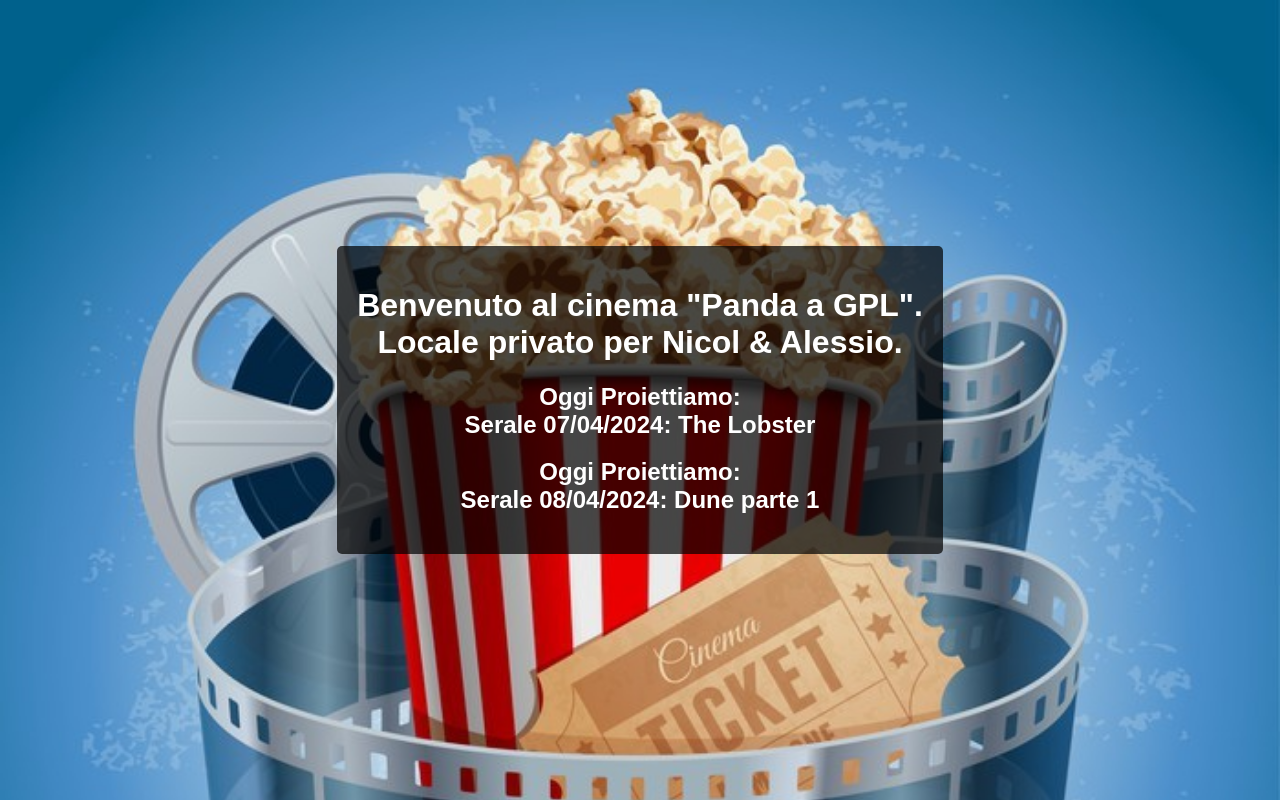
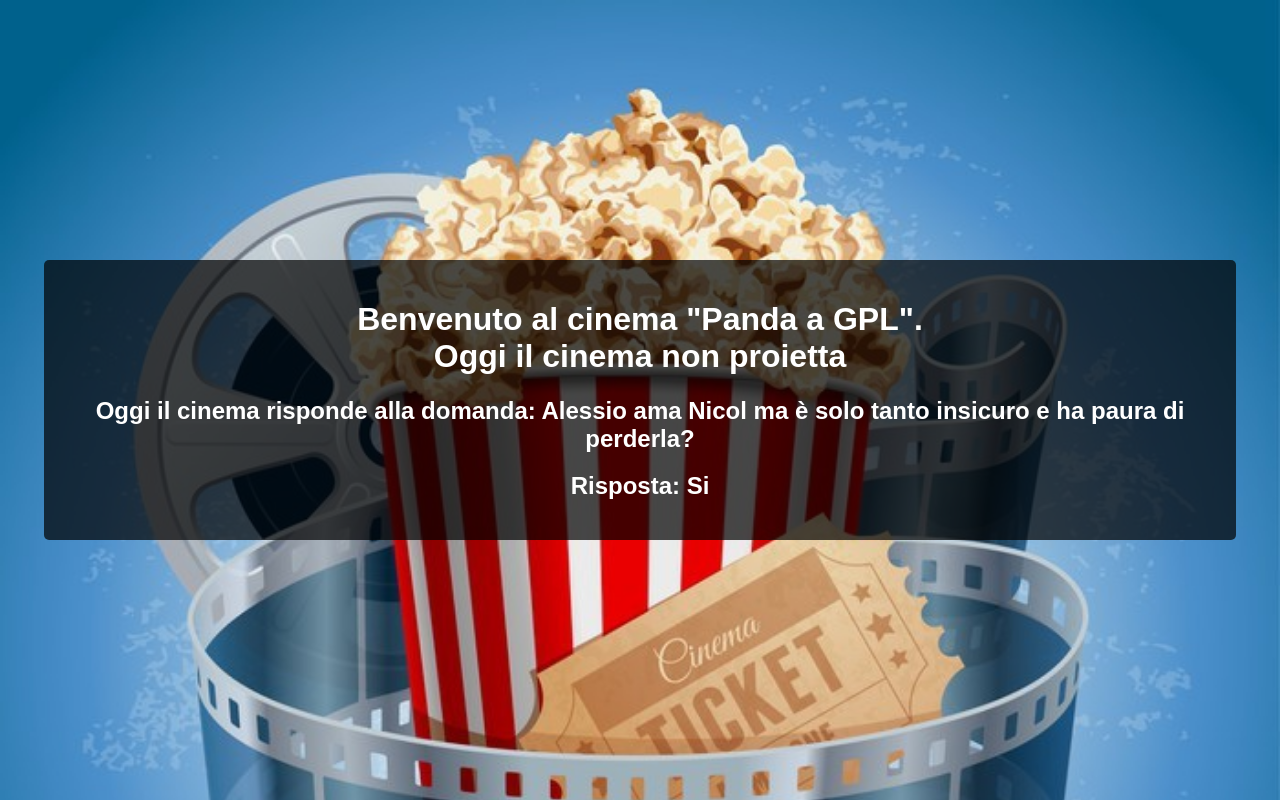
Before and after one commit to Mr-Mareee/Mr-Mareee.github.io, a plain HTML site: page index.html in a window 1280 px wide. Drawn offline with Linux system fonts and the light colour scheme.

Commit message:
Update index.html

```diff
--- a/index.html
+++ b/index.html
@@ -30,9 +30,9 @@
 </head>
 <body>
     <div class="container">
-        <h1>Benvenuto al cinema "Panda a GPL".<br> Locale privato per Nicol & Alessio.</h1>
-        <h2><center>Oggi Proiettiamo:<br>Serale 07/04/2024: The Lobster</center></h2>
-        <h2><center>Oggi Proiettiamo:<br>Serale 08/04/2024: Dune parte 1</center></h2>
+        <h1>Benvenuto al cinema "Panda a GPL".<br>Oggi il cinema non proietta<br>
+        <h2>Oggi il cinema risponde alla domanda: Alessio ama Nicol ma è solo tanto insicuro e ha paura di perderla?<br></h2>
+        <h2>Risposta: Si</h2>
     </div>
 </body>
 </html>
```
